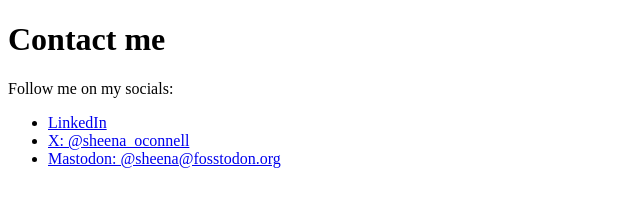
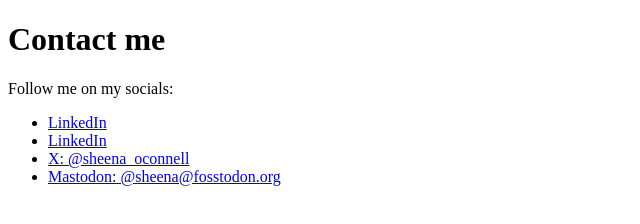
Before and after one commit to Ezi-code/Getting-Git-Website, a plain HTML site: page contact.html in a window 1280 px wide. Shown: the whole page, without its empty margins (0-640 px from the left). Drawn offline with Linux system fonts and the light colour scheme.

Commit message:
updated contact

```diff
--- a/contact.html
+++ b/contact.html
@@ -11,6 +11,7 @@
 
     <ul>
         <li><a href="https://www.linkedin.com/in/sheena-o-connell-0bb72527/">LinkedIn</a></li>
+        <li><a href="https://www.linkedin.com/in/samankwaah">LinkedIn</a></li>
         <li><a href="https://x.com/sheena_oconnell">X: @sheena_oconnell</a></li>
         <li><a href="https://fosstodon.org/@sheena">Mastodon: @sheena@fosstodon.org</a></li>
     </ul>
```
